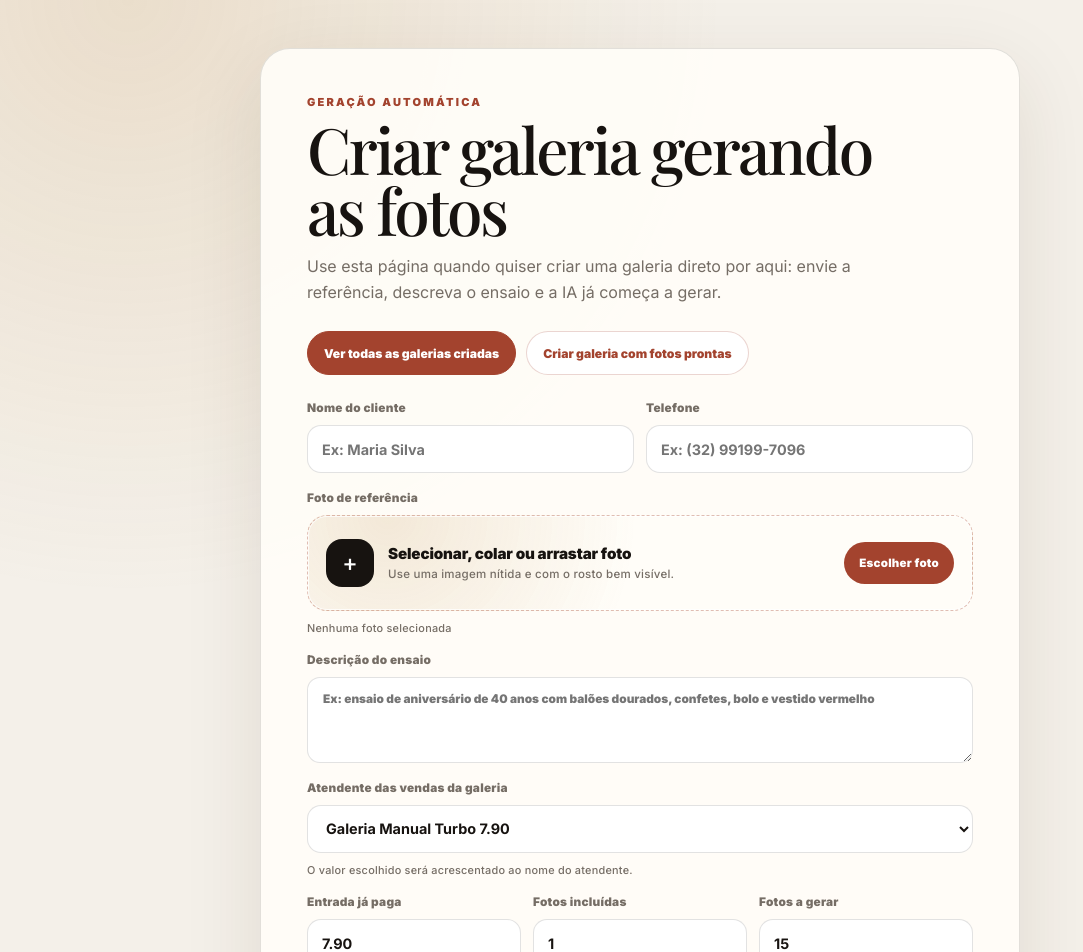
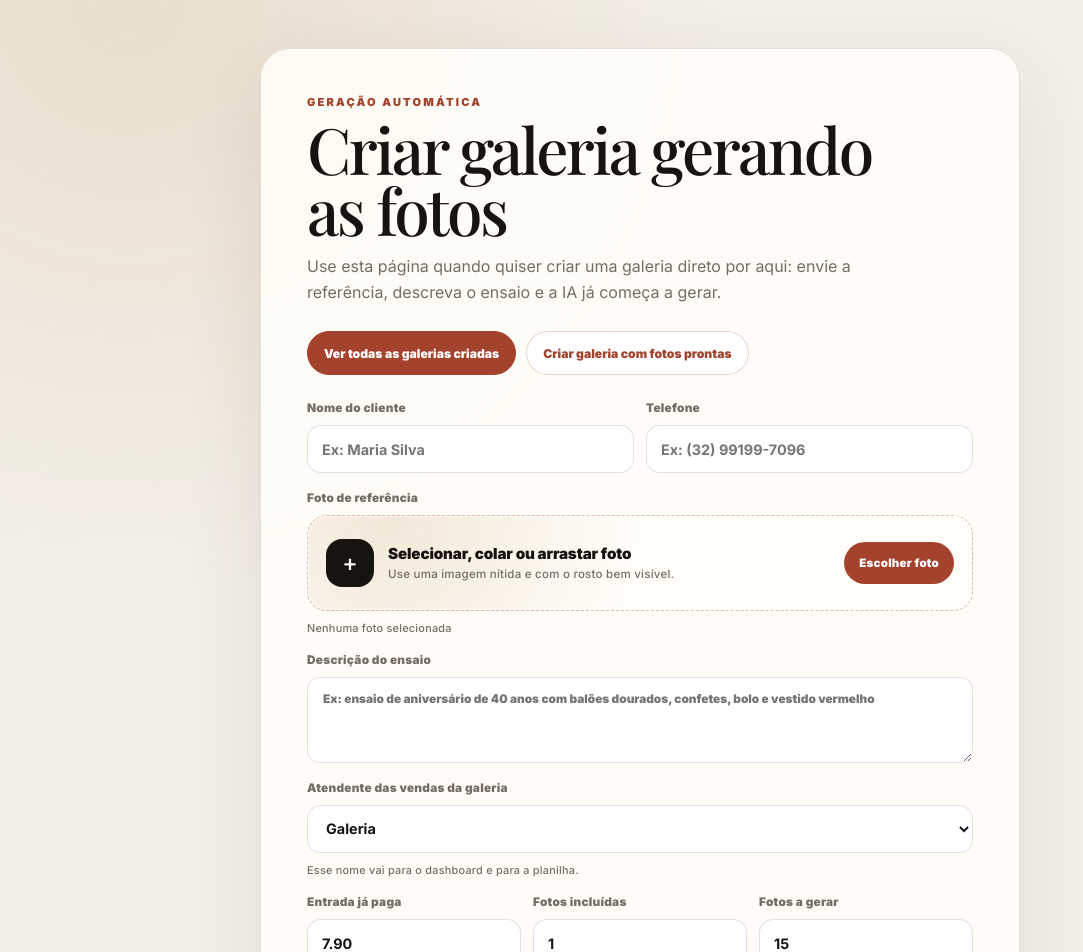
Before and after one commit to moreirahype/home-studio-gallery, a Next.js app: page /automatico in a window 1280 px wide. Shown: the top 952 px of the page, without its empty margins (0-1083 px from the left). Built offline with nearby package versions, Linux system fonts and the light colour scheme; a web font is replaced by a local one.

Commit message:
fix: simplify gallery attribution

```diff
--- a/app/api/auto-gallery/route.ts
+++ b/app/api/auto-gallery/route.ts
@@ -104,9 +104,7 @@ export async function POST(request: NextRequest) {
       includedPhotos,
     });
   const attendantMode = String(formData.get("attendantMode") ?? "default");
-  const attendantPrefix =
-    attendantMode === "sheila" ? "Galeria Sheila Turbo" : "Galeria Manual Turbo";
-  const attendantName = `${attendantPrefix} ${(firstExtraAmountCents / 100).toFixed(2)}`;
+  const attendantName = attendantMode === "sheila" ? "Galeria Sheila" : "Galeria";
   const projectId = randomUUID();
   const galleryToken = randomUUID().replaceAll("-", "");
   const referencePath = `auto/${projectId}/reference.jpg`;
--- a/app/api/manual-gallery/route.ts
+++ b/app/api/manual-gallery/route.ts
@@ -176,11 +176,7 @@ export async function POST(request: NextRequest) {
   const contextFinal =
     String(formData.get("contextFinal") ?? "").trim() || "Galeria manual";
   const attendantMode = String(formData.get("attendantMode") ?? "default");
-  const attendantPrefix =
-    attendantMode === "sheila" ? "Galeria Sheila" : "Galeria Manual";
-  const attendantName = `${attendantPrefix} ${(
-    firstExtraAmountCents / 100
-  ).toFixed(2)}`;
+  const attendantName = attendantMode === "sheila" ? "Galeria Sheila" : "Galeria";
   const supabase = getSupabaseAdmin();
   const expiresAt = new Date();
   expiresAt.setDate(expiresAt.getDate() + GALLERY_RETENTION_DAYS);
--- a/app/globals.css
+++ b/app/globals.css
@@ -976,7 +976,9 @@ p {
 }
 
 .addon-card.selected .addon-action {
-  background: linear-gradient(135deg, var(--success), var(--success-dark));
+  background: var(--ink);
+  color: white;
+  box-shadow: none;
 }
 
 .addon-check {
--- a/components/auto-gallery-form.tsx
+++ b/components/auto-gallery-form.tsx
@@ -214,16 +214,10 @@ export function AutoGalleryForm() {
           <label>
             Atendente das vendas da galeria
             <select defaultValue="default" name="attendantMode">
-              <option value="default">
-                Galeria Manual Turbo {firstExtraAmount || "XX"}
-              </option>
-              <option value="sheila">
-                Galeria Sheila Turbo {firstExtraAmount || "XX"}
-              </option>
+              <option value="default">Galeria</option>
+              <option value="sheila">Galeria Sheila</option>
             </select>
-            <small>
-              O valor escolhido será acrescentado ao nome do atendente.
-            </small>
+            <small>Esse nome vai para o dashboard e para a planilha.</small>
           </label>
 
           <div className="manual-grid three">
--- a/lib/zapdata-payload.ts
+++ b/lib/zapdata-payload.ts
@@ -175,7 +175,8 @@ export function defaultGalleryAttendant({
 }: {
   amount: number;
 }) {
-  return `Galeria ${amount.toFixed(2)}`;
+  void amount;
+  return "Galeria";
 }
 
 export function previewValue(value?: string) {
```
Also changed, not shown: components/manual-gallery-form.tsx (+3 -9 lines), 1 other file (tests, documents, lock files or other folders).
